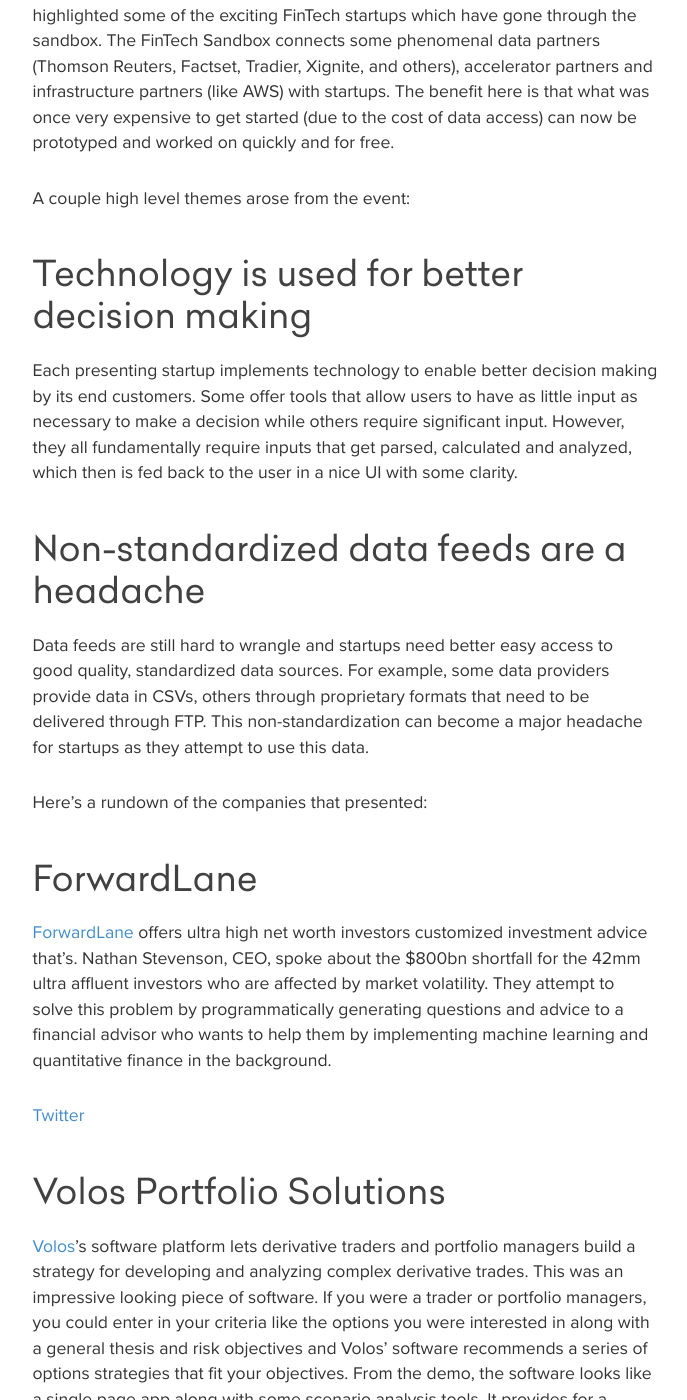
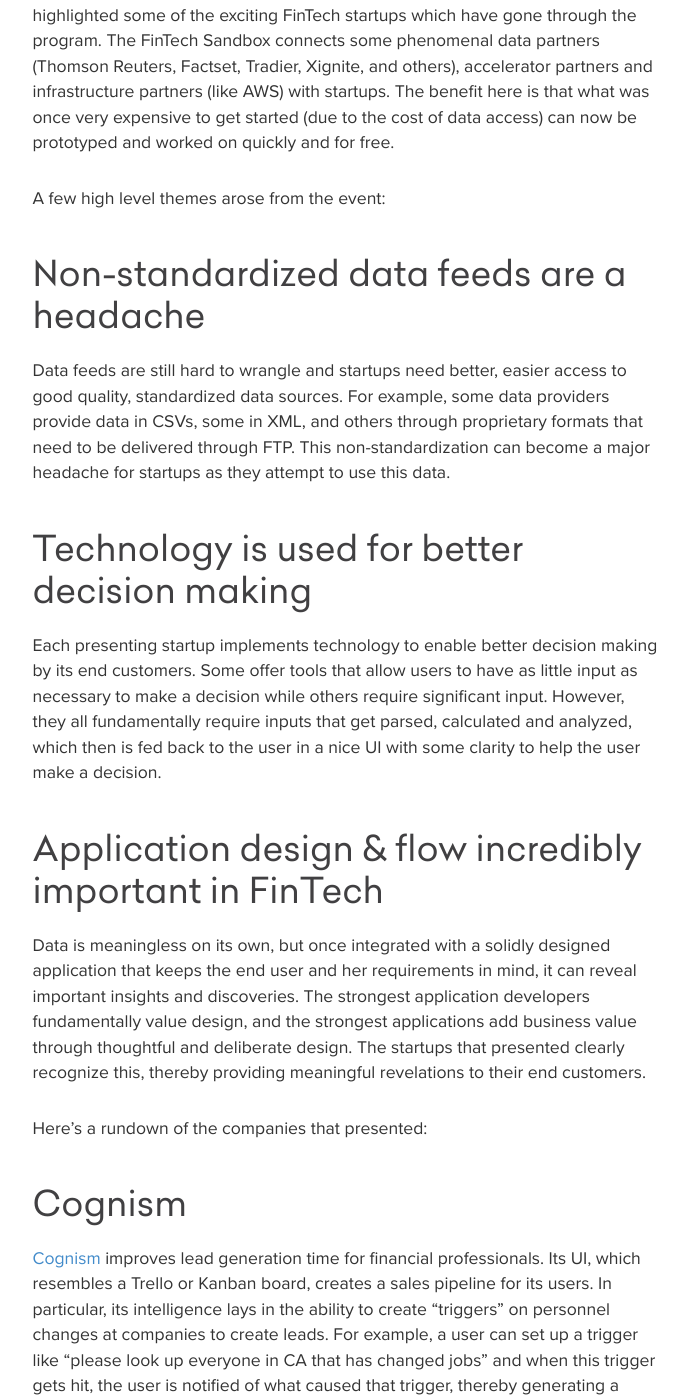
Before and after one commit to greenfieldhq/greenfieldhq.github.io, a Jekyll site: the page built from _posts/2016-04-01-fintech-demo-day.md, in a window 1280 px wide and 1400 px high, scrolled down 584 px. Shown: the whole window, without its empty margins (295-982 px from the left). Built offline with Jekyll 4.4.1, drawn with Linux system fonts in a browser that asks for light colours; nearby versions of some CDN libraries; some of the changed text lies outside the part shown.

Commit message:
add ending thoughts

```diff
--- a/_posts/2016-04-01-fintech-demo-day.md
+++ b/_posts/2016-04-01-fintech-demo-day.md
@@ -8,15 +8,23 @@
 ---
 {% include JB/setup %}
 
-Last week, [Greenfield](www.greenfieldhq.com) attended the [FinTech Sandbox](http://FinTechsandbox.org/)'s Demo Day, which highlighted
-some of the exciting FinTech startups which have gone through the sandbox.
+Last week, [Greenfield](http://www.greenfieldhq.com) attended the [FinTech Sandbox](http://FinTechsandbox.org/)'s Demo Day, which highlighted
+some of the exciting FinTech startups which have gone through the program.
 The FinTech Sandbox connects some phenomenal data partners (Thomson Reuters,
 Factset, Tradier, Xignite, and others), accelerator partners and infrastructure
 partners (like AWS) with startups. The benefit here is that what was once very
 expensive to get started (due to the cost of data access) can now be prototyped
 and worked on quickly and for free.
 
-A couple high level themes arose from the event:
+A few high level themes arose from the event:
+
+### Non-standardized data feeds are a headache
+
+Data feeds are still hard to wrangle and startups need better, easier access
+to good quality, standardized data sources. For example, some data providers
+provide data in CSVs, some in XML, and others through proprietary formats that
+need to be delivered through FTP. This non-standardization can become a major
+headache for startups as they attempt to use this data.
 
 ### Technology is used for better decision making
 
@@ -24,57 +32,68 @@
 by its end customers. Some offer tools that allow users to have as little input
 as necessary to make a decision while others require significant input. However,
 they all fundamentally require inputs that get parsed, calculated and analyzed,
-which then is fed back to the user in a nice UI with some clarity.
+which then is fed back to the user in a nice UI with some clarity to help the
+user make a decision.
 
-### Non-standardized data feeds are a headache
+### Application design & flow incredibly important in FinTech
 
-Data feeds are still hard to wrangle and startups need better easy access
-to good quality, standardized data sources. For example, some data providers
-provide data in CSVs, others through proprietary formats that need to be
-delivered through FTP. This non-standardization can become a major headache for
-startups as they attempt to use this data.
+Data is meaningless on its own, but once integrated with a solidly designed
+application that keeps the end user and her requirements in mind, it can reveal
+important insights and discoveries. The strongest application developers
+fundamentally value design, and the strongest applications add business value
+through thoughtful and deliberate design. The startups that presented clearly
+recognize this, thereby providing meaningful revelations to their end customers.
 
 Here's a rundown of the companies that presented:
+
+### Cognism
+
+[Cognism](http://www.cognism.com) improves lead generation time for financial
+professionals. Its UI, which resembles a Trello or Kanban board, creates a
+sales pipeline for its users. In particular, its intelligence lays in the
+ability to create "triggers" on personnel changes at companies to create leads.
+For example, a user can set up a trigger like "please look up everyone in CA
+that has changed jobs" and when this trigger gets hit, the user is notified of
+what caused that trigger, thereby generating a lead. Their current client
+roster ranges from the Financial Times to a wealth manager in CA, engineering
+firms in Switzerland and asset managers in London. Their tagline is "We push
+opportunities to your people."
+
+[Twitter](https://twitter.com/realCognism)
+
+### EverSafe
+
+[EverSafe](https://www.eversafe.com/index.html) provides the elderly and their family members protection from
+fraud. The elderly face significant risks associated with financial
+exploitation. EverSafe's technology gets ahead of these fraudulent activities
+by analyzing end-user financial data and flagging any suspicious activity.
+For example, there are more than sixty red flags for older populations and
+EverSafe's technology scans its users' financial accounts looking for these red
+flags. Family members get alerted as suspicious activity arises.
+
+[Twitter](https://twitter.com/EverSafeSeniors)
 
 ### ForwardLane
 
 [ForwardLane](http://forwardlane.com/home.html) offers ultra high net worth investors customized investment
-advice that's. Nathan Stevenson, CEO, spoke about the $800bn shortfall for the
-42mm ultra affluent investors who are affected by market volatility. They
-attempt to solve this problem by programmatically generating questions and
-advice to a financial advisor who wants to help them by implementing machine learning and quantitative finance in the background.
+advice. They spoke about the $800bn shortfall for the 42mm ultra affluent
+investors who are affected by market volatility. They attempt to solve this
+problem by programmatically generating questions and advice for their users
+through techniques in quantitative finance and machine learning.
 
 [Twitter](https://twitter.com/Forward_Lane)
 
-### Volos Portfolio Solutions
+### Kyper
 
-[Volos](http://volossoftware.com/)'s software platform lets derivative traders
-and portfolio managers build a strategy for developing and analyzing complex
-derivative trades. This was an impressive looking piece of software. If you were
-a trader or portfolio managers, you could enter in your criteria like the
-options you were interested in along with a general thesis and risk objectives
-and Volos' software recommends a series of options strategies that fit your
-objectives. From the demo, the software looks like a single page app along with
-some scenario analysis tools. It provides for a massive competitive advantage within this asset class.
+[Kyper](https://www.kyper.com/)'s marketplace matches data providers with
+developers. Similar to [Quandl](https://www.quandl.com/), it matches developers
+with much needed datasets that allow them to quickly prototype and develop
+ideas. They are trying to solve the problem of imposed technologies by data
+providers, like Java, .NET, C#, various communication protocols, formats like
+csv, xml, or xls. Their marketplace allows the developer to gain access to data
+based on their needs rather than the imposed restrictions of the data providers.
 
-[Twitter](https://twitter.com/volossoftware)
-
-### Cognism
-
-[Cognism](http://www.cognism.com) improves lead generation time for financial
-professionals.
-
-Cognism is a web-based productivity suite for financial professionals that dissects financial research and news into unique knowledge blocks. It kind of looks like
-a Trello or Kanban board and uses that UI to create a sales pipeline for users.
-In particular, its intelligence lays in the ability to create "triggers" on
-personnel changes at companies to create leads. For example, a user can set up
-a trigger like "please look up everyone in CA that has changed jobs" and when
-this trigger gets hit, the user is notified of what caused that trigger, thereby
-generating a lead. Their current client roster ranges from the Financial Times
-to a wealth manager in CA, engineering firms in Switzerland and asset managers
-in London. Their tagline is "We push opportunities to your people."
-
-[Twitter](https://twitter.com/realCognism)
+[Twitter](https://twitter.com/kyperdata)
 
 ### Nutonian
 
@@ -90,29 +109,6 @@
 decide which are the best to use.
 
 [Twitter](https://twitter.com/nutonian)
-
-### Kyper
-
-[Kyper](https://www.kyper.com/)'s marketplace matches data providers with
-developers. Similar to [Quandl](https://www.quandl.com/), it matches developers
-with much needed datasets that allow them to quickly prototype and develop
-ideas. They are trying to solve the problem of imposed technologies by data
-providers, like Java, .NET, C#, various communication protocols, formats like
-csv, xml, or xls. Their marketplace allows the developer to gain access to data based on their needs rather than the imposed restrictions of the data providers.
-
-[Twitter](https://twitter.com/kyperdata)
-
-### EverSafe
-
-[EverSafe](https://www.eversafe.com/index.html) provides the elderly and their family members protection from
-fraud. The elderly have significant risks associated with financial
-exploitation. EverSafe's technology tries to get ahead of these fraudulent
-activities by analyzing financial data and flagging any suspicious activity.
-For example, there are more than sixty red flags for older populations and
-EverSafe's technology scans its users' financial accounts looking for these red
-flags. Family members get alerted when any suspicious activity shows up.
-
-[Twitter](https://twitter.com/EverSafeSeniors)
 
 ### Open Invest Co.
 
@@ -135,9 +131,32 @@
 user's triggers. These flow control statements can be created using pricing data
 from Xignite, news data from Benzinga or even broader economic reports. They
 offer the user real time push notifications of when triggers are fired and
-engage in social networking around these triggers so users can see what other
-users are doing.
+engage in social networking around these triggers so users can see how other
+users are trading.
 
 [Twitter](https://twitter.com/triggerfinance)
 
-### [Comments on FinTech & GF]
+### Volos Portfolio Solutions
+
+[Volos](http://volossoftware.com/)'s software platform lets derivative traders
+and portfolio managers build a strategy for developing and analyzing complex
+derivative trades. This was an impressive looking piece of software. If you were
+a trader or portfolio managers, you could enter in your criteria like the
+options you were interested in along with a general thesis and risk objectives
+and Volos' software recommends a series of options strategies that fit your
+objectives. From the demo, the software looks like a single page app along with
+some scenario analysis tools. It provides for a massive competitive advantage
+within this asset class.
+
+[Twitter](https://twitter.com/volossoftware)
+
+### Ending Thoughts
+
+FinTech is an exciting space, and the startups that presented each have specific
+problems they're trying to solve. Between enabling machines to help us humans
+make better decisions to curating better data for better app development, they
+are poised to handle traditional problems in new and unique ways.
+
+Are you as interested in FinTech as we are? Can we help you navigate the space
+given our expertise and background in Financial Technology? Feel free to
+[reach out](http://greenfieldhq.com/hire/)!
```
